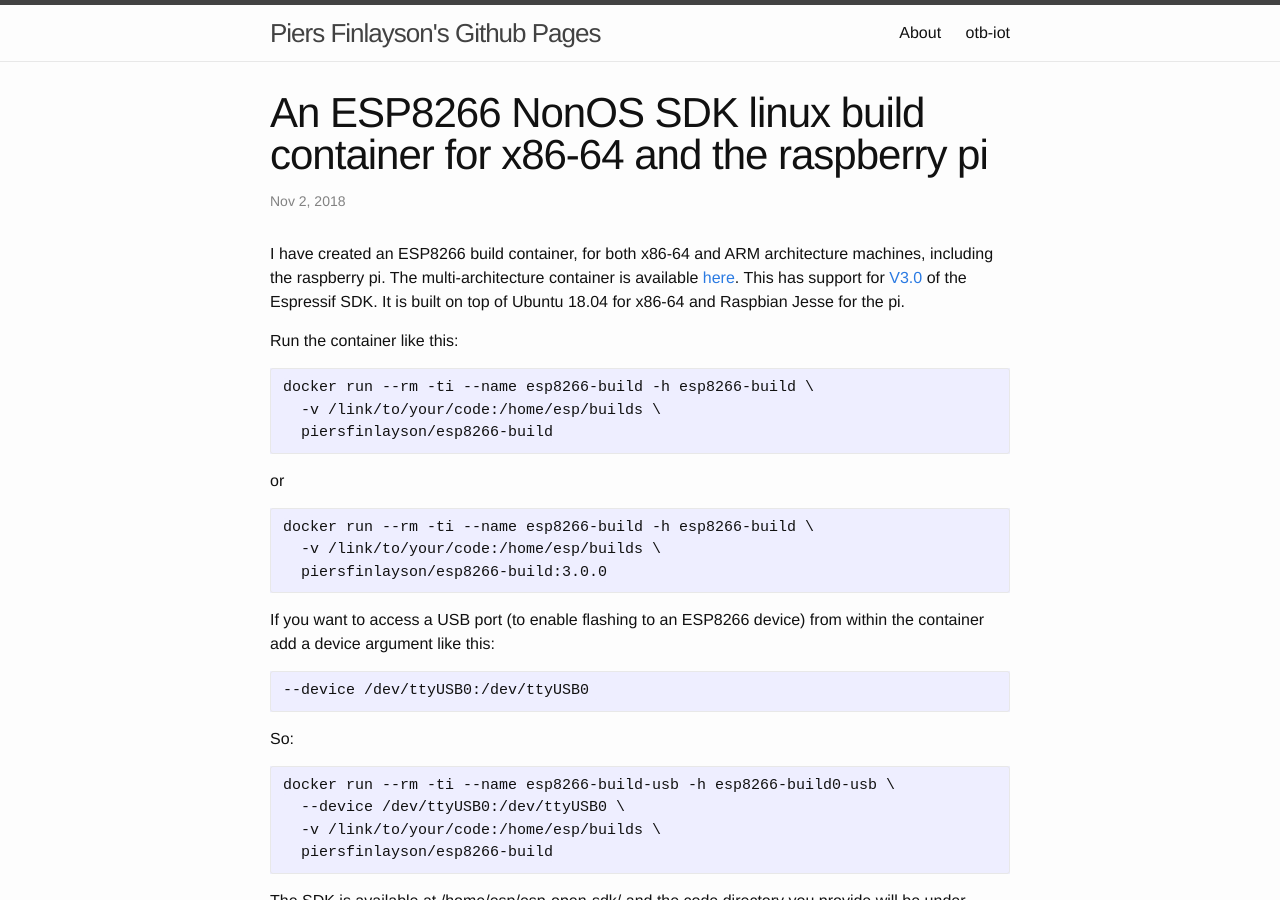
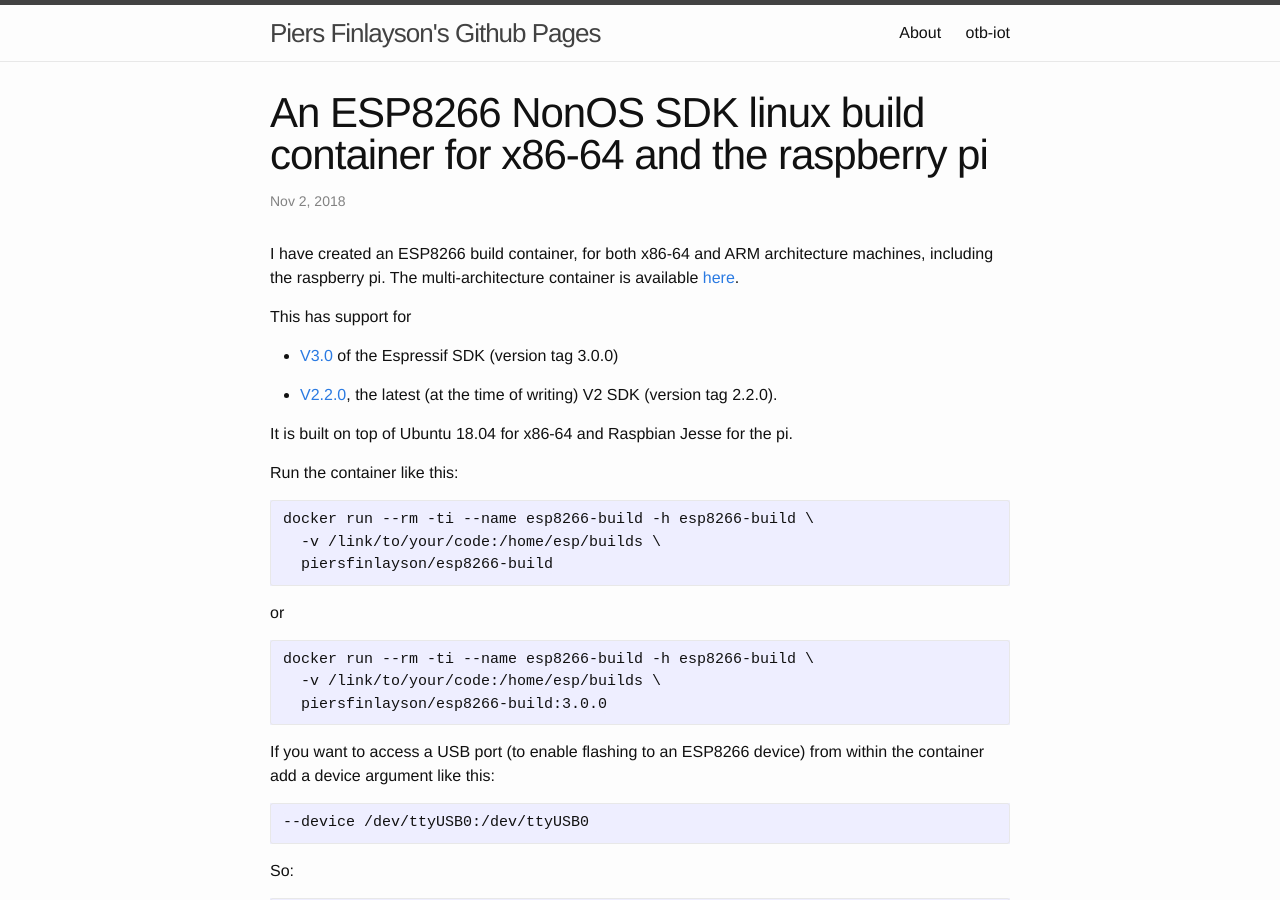
Before and after one commit to piersfinlayson/piersfinlayson.github.io, a Jekyll site: the page built from _posts/2018-11-02-esp8266-build-container.markdown, in a window 1280 px wide and 900 px high. Built offline with Jekyll 4.4.1, drawn with Linux system fonts in a browser that asks for light colours; comment, search, counter and statistics services are not loaded.

Commit message:
add 2.2.0 container

```diff
--- a/_posts/2018-11-02-esp8266-build-container.markdown
+++ b/_posts/2018-11-02-esp8266-build-container.markdown
@@ -5,7 +5,15 @@ date:   2018-11-02 16:30:00 +0000
 categories: esp8266 espressif sdk docker containers
 ---
 
-I have created an ESP8266 build container, for both x86-64 and ARM architecture machines, including the raspberry pi.  The multi-architecture container is available [here](https://hub.docker.com/r/piersfinlayson/esp8266-build/).  This has support for [V3.0](https://github.com/espressif/ESP8266_NONOS_SDK/releases/tag/v3.0) of the Espressif SDK.  It is built on top of Ubuntu 18.04 for x86-64 and Raspbian Jesse for the pi.
+I have created an ESP8266 build container, for both x86-64 and ARM architecture machines, including the raspberry pi.  The multi-architecture container is available [here](https://hub.docker.com/r/piersfinlayson/esp8266-build/).
+
+This has support for
+
+- [V3.0](https://github.com/espressif/ESP8266_NONOS_SDK/releases/tag/v3.0) of the Espressif SDK (version tag 3.0.0)
+
+- [V2.2.0](https://github.com/espressif/ESP8266_NONOS_SDK/releases/tag/v2.2.0), the latest (at the time of writing) V2 SDK (version tag 2.2.0).
+
+It is built on top of Ubuntu 18.04 for x86-64 and Raspbian Jesse for the pi.
 
 Run the container like this:
 
```
